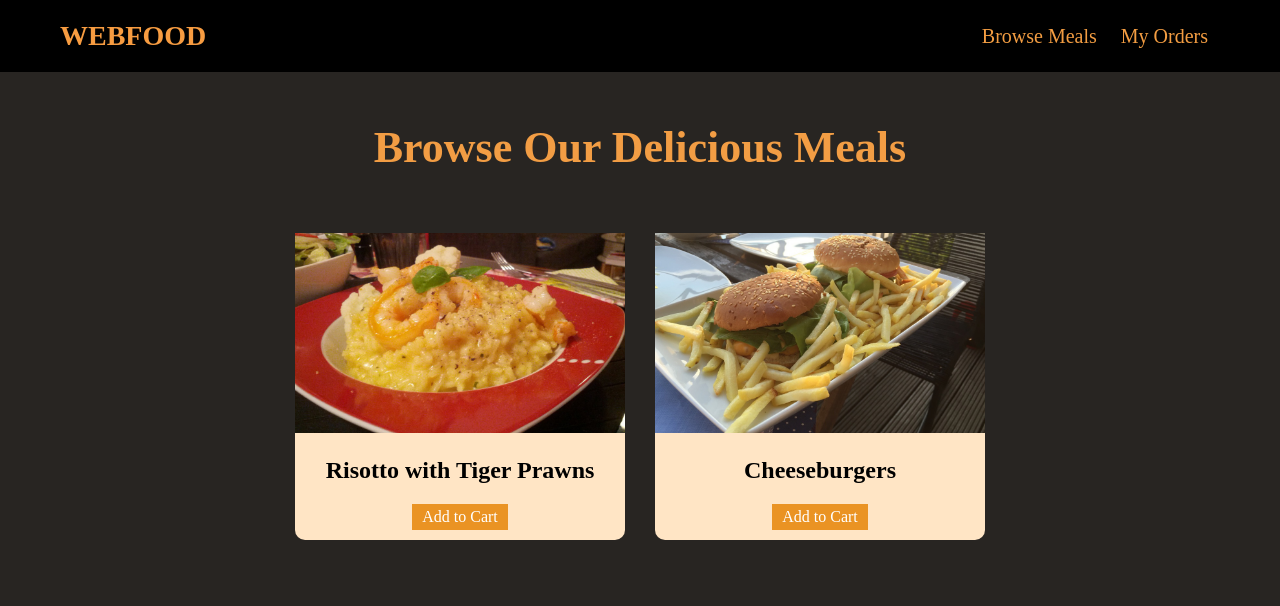
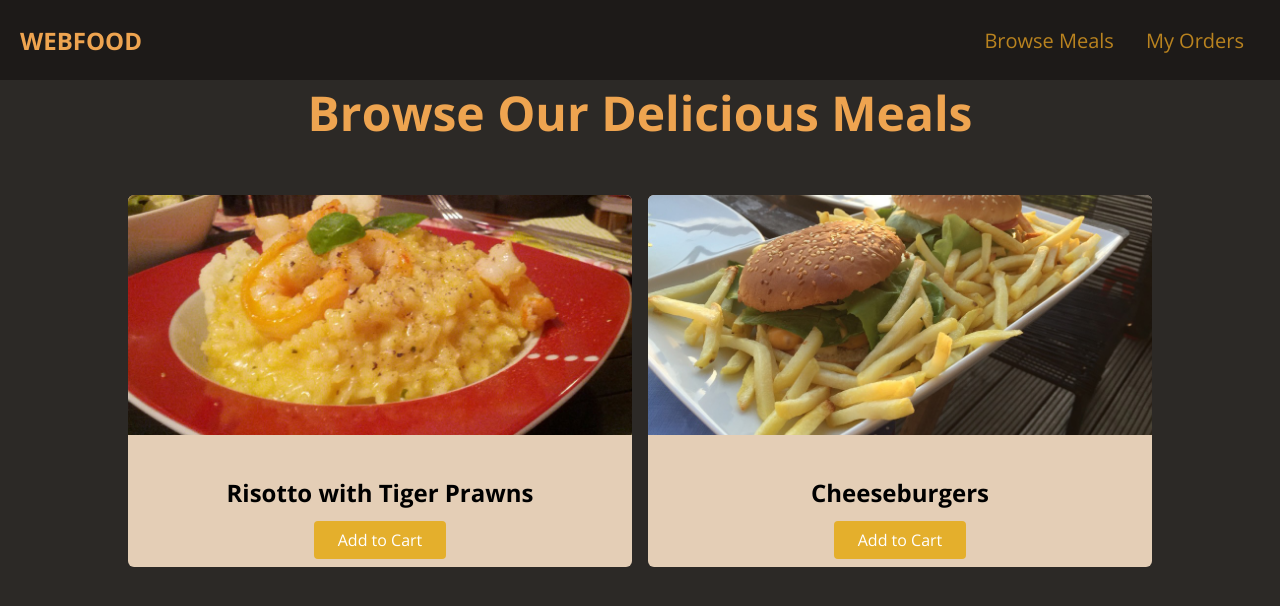
Before and after one commit to ubincpp/food-site, a plain HTML site: page index.html in a window 1280 px wide. Drawn offline with nearby package versions, Linux system fonts and the light colour scheme.

Commit message:
instructor code

```diff
--- a/index.html
+++ b/index.html
@@ -4,13 +4,16 @@
     <meta charset="UTF-8" />
     <meta name="viewport" content="width=device-width, initial-scale=1.0" />
     <link rel="stylesheet" href="styles/style.css" />
-    <title>Best Food Order Site</title>
+    <title>WebFood</title>
+    <link rel="preconnect" href="https://fonts.gstatic.com" />
+    <link
+      href="https://fonts.googleapis.com/css2?family=Open+Sans:wght@400;700&display=swap"
+      rel="stylesheet"
+    />
   </head>
   <body>
-    <header>
-      <div id="site-logo">
-        <a href="index.html">Webfood</a>
-      </div>
+    <header id="main-header">
+      <a href="index.html" id="logo">WebFood</a>
       <nav>
         <ul>
           <li>
@@ -24,17 +27,25 @@
     </header>
     <main>
       <h1>Browse Our Delicious Meals</h1>
-      <section id="order-content">
-        <ul id="food-items">
+      <section id="latest-products">
+        <ul>
           <li class="food-item">
-            <img src="images/risotto.jpg" alt="deo an thi cut" />
-            <h2>Risotto with Tiger Prawns</h2>
-            <a href="">Add to Cart</a>
+            <article>
+              <img src="images/risotto.jpg" alt="deo an thi cut" />
+              <div class="food-item-content">
+                <h2>Risotto with Tiger Prawns</h2>
+                <a href="" class="btn">Add to Cart</a>
+              </div>
+            </article>
           </li>
           <li class="food-item">
-            <img src="images/cheeseburgers.jpg" alt="deo an thi bien" />
-            <h2>Cheeseburgers</h2>
-            <a href="">Add to Cart</a>
+            <article>
+              <img src="images/cheeseburgers.jpg" alt="deo an thi bien" />
+              <div class="food-item-content">
+                <h2>Cheeseburgers</h2>
+                <a href="" class="btn">Add to Cart</a>
+              </div>
+            </article>
           </li>
         </ul>
       </section>
--- a/styles/style.css
+++ b/styles/style.css
@@ -1,84 +1,99 @@
-header {
-  background-color: black;
-  width: 100%;
+body {
+  font-family: "Open Sans", sans-serif;
+  background-color: rgb(44, 41, 38);
+  margin: 0;
+}
+
+a {
+  text-decoration: none;
+}
+
+#main-header {
+  height: 80px;
   display: flex;
   justify-content: space-between;
   align-items: center;
-  padding: 20px 60px;
-  box-sizing: border-box;
-  margin-bottom: 50px;
+  background-color: rgb(29, 26, 24);
+  padding: 0 20px;
 }
 
-header a {
-  text-decoration: none;
-}
-
-#site-logo a {
-  color: rgb(247, 156, 65);
+#logo {
+  color: rgb(238, 164, 80);
   text-transform: uppercase;
-  font-size: 28px;
+  font-size: 24px;
   font-weight: bold;
 }
 
-nav a {
-  color: rgb(243, 157, 66);
-  font-size: 20px;
-  padding: 12px;
-}
-
-nav ul {
+#main-header ul {
   display: flex;
   list-style: none;
   padding: 0;
   margin: 0;
 }
 
-body  {
-    background-color: rgb(40, 37, 34);
-    margin: 0;
+#main-header li {
+  margin: 0 16px;
+}
+
+#main-header nav a {
+  color: rgb(185, 131, 31);
+  font-size: 20px;
+}
+
+#main-header nav a:hover {
+  color: rgb(228, 163, 44);
 }
 
 main h1 {
   text-align: center;
-  color: rgb(242, 157, 68);
-  font-size: 44px;
+  color: rgb(238, 164, 80);
+  font-size: 48px;
   margin: 0px;
 }
 
-#order-content {
+#latest-products {
+  width: 80%;
+  margin: 50px auto;
+}
+
+/* #order-content {
   width: 800px;
   padding: 20px 20px;
   margin: 40px auto;
-}
+} */
 
-#food-items {
-  width: 90%;
-  list-style: none;
-  display: flex;
-  justify-content: center;
-  margin: 0 auto;
+#latest-products ul {
+  display: grid;
+  grid-template-columns: 1fr 1fr;
+  gap: 16px;
   padding: 0;
-  text-align: center;;
+  margin: 0;
 }
 
 .food-item {
-  width: 100%;
-  background-color: rgb(255, 229, 197);
-  border-radius: 10px;
-  margin: 0 15px;
+  background-color: rgb(228, 206, 182);
+  border-radius: 6px;
+  overflow: hidden;
 }
 
 .food-item img {
-  height: 200px;
+  height: 240px;
   width: 100%;
   object-fit: cover;
 }
 
-.food-item a{
-    text-decoration: none;
-    color: white;
-    background-color:rgb(234, 147, 35);
-    padding: 4px 10px;
-    display: inline-block;
-    margin-bottom: 10px;
+.food-item-content {
+  padding: 16px;
+  text-align: center;
 }
+
+.btn {
+  background-color: rgb(228, 175, 44);
+  color: white;
+  border-radius: 4px;
+  padding: 8px 24px;
+}
+
+.btn:hover {
+  background-color: rgb(221, 134, 34);
+}
```
